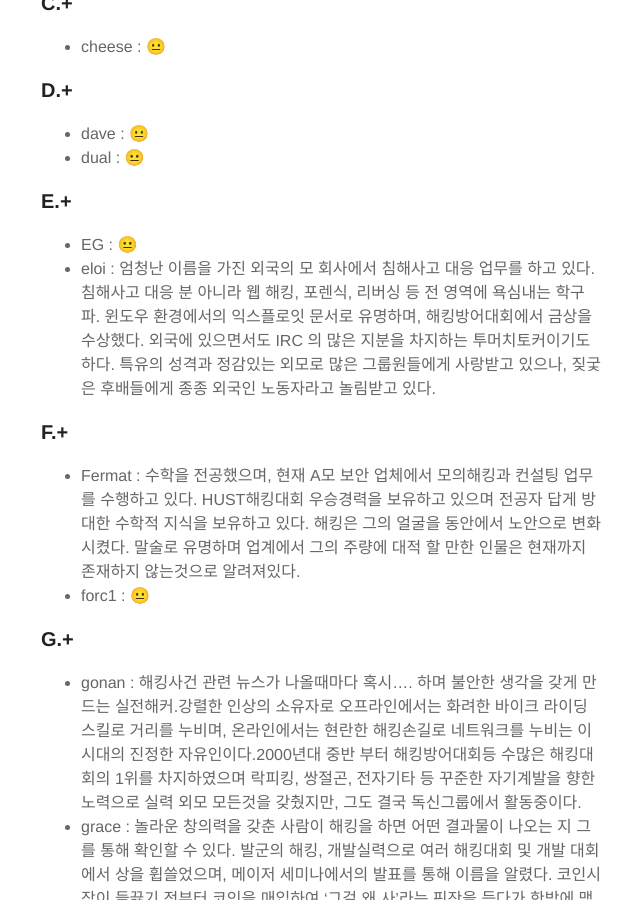
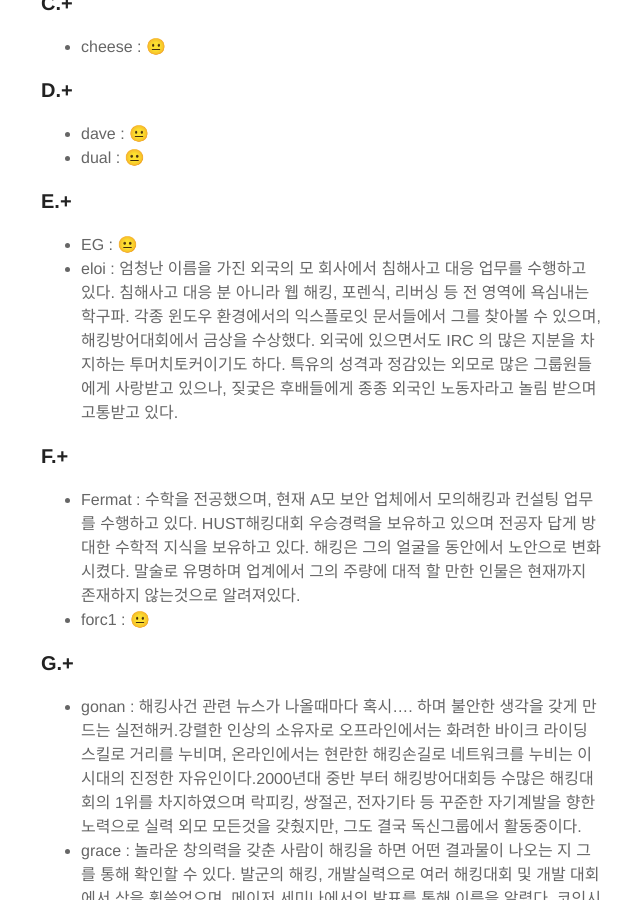
Before and after one commit to null2root/null2root.github.com, a Jekyll site: the page built from members.md, in a window 1280 px wide and 900 px high, scrolled down 1017 px. Shown: the whole window, without its empty margins (319-959 px from the left). Built offline with Jekyll 4.4.1, drawn with Linux system fonts in a browser that asks for light colours; some of the changed text lies outside the part shown.

Commit message:
Update members.md

```diff
--- a/members.md
+++ b/members.md
@@ -42,7 +42,7 @@
 ### E.+
 
 - EG : 😐
-- eloi : 엄청난 이름을 가진 외국의 모 회사에서 침해사고 대응 업무를 하고 있다. 침해사고 대응 분 아니라 웹 해킹, 포렌식, 리버싱 등 전 영역에 욕심내는 학구파. 윈도우 환경에서의 익스플로잇 문서로 유명하며, 해킹방어대회에서 금상을 수상했다. 외국에 있으면서도 IRC 의 많은 지분을 차지하는 투머치토커이기도 하다. 특유의 성격과 정감있는 외모로 많은 그룹원들에게 사랑받고 있으나, 짖궃은 후배들에게 종종 외국인 노동자라고 놀림받고 있다.
+- eloi : 엄청난 이름을 가진 외국의 모 회사에서 침해사고 대응 업무를 수행하고 있다. 침해사고 대응 분 아니라 웹 해킹, 포렌식, 리버싱 등 전 영역에 욕심내는 학구파. 각종 윈도우 환경에서의 익스플로잇 문서들에서 그를 찾아볼 수 있으며, 해킹방어대회에서 금상을 수상했다. 외국에 있으면서도 IRC 의 많은 지분을 차지하는 투머치토커이기도 하다. 특유의 성격과 정감있는 외모로 많은 그룹원들에게 사랑받고 있으나, 짖궃은 후배들에게 종종 외국인 노동자라고 놀림 받으며 고통받고 있다.
 
 ### F.+
 
@@ -79,7 +79,7 @@
 ### L.+
 
 - laughfool : 놀라운 공격본능으로 웹페이지를 휘젓고 다니는 CTF player. 널룻 합류 직후 몇 년간 여러 해킹대회에서 활약하며 수상을 이끌었으며, 그룹 내부의 여러 스터디에서 주축으로 활동하며 활력을 불어넣었다. 최근 결혼하여 이전처럼 자주 얼굴을 비추지는 못하지만, CTF 소식만 들려오면 이번 대회는 어디서 하냐고 전화하는 열정남자.
-- leopardan : 악성코드에 대해 물어보면 연표를 들어가며 읊어주는 타고난 악성코드 분석가. 한 때 A모 회사에서 악성코드 분석을 담당했다. 널룻의 2010년대를 이끌어 온 주축으로, 실력 뿐 아니라 특유의 온화한 성품 덕에 별별 사람들이 모여 있는 그룹 내에 안티가 없는 몇 안되는 사람 중 한명이기도 하다.
+- leopardan : 악성코드에 대해 물어보면 연표를 들어가며 읊어주는 타고난 악성코드 분석가. 한 때 A모 회사에서 악성코드 분석을 담당했다. 널룻의 2010년대를 이끌어 온 주축으로, 실력 뿐 아니라 특유의 온화한 성품 덕에 별별 사람들이 모여 있는 그룹 내에 안티가 없는 몇 안되는 사람 중 한명이다.
 - limsy : N모 대기업에서 안드로이드 보안 모듈 개발을 담당하는 핵심 인재. 손만 대면 취약점이 걸려나는 타고난 익스플로이터이기도 하다. 외부에는 수줍은 성격으로 알려져 있으나 자타공인 그룹의 실세 중 한명으로, 오랜 시간 동안 그룹의 총무 및 서버 관리를 담당하며 현재의 서비스를 갖추는 데에 많은 공을 들였다. 널룻에 합류하고 얼마 되지 않아 독신그룹이 되어 그룹 내 많은 이들이 그의 연애소식을 애타게 기다리고 있다.
 - loossy : 그룹 내 각광받는 차세대 리버서로, 모 대기업에서 통신망을 담당하고 있다. 그의 레이더에 걸려든 악성코드는 그야말로 공중분해되어 뼛속까지 분석당하는 것으로 알려져있다. 수학 및 통계도 관심이 많아 암호나 알고리즘 문제를 발견하면 A4용지를 가득 채우는 수식을 작성하여 주변 사람을 주화입마에 빠져들게 한다. 최근 득녀하여 딸바보가 되었으나, 육아 기간에도 그의 능력을 가만두지 못한 널룻 운영진에 의해 혹사당했다.
 
```
